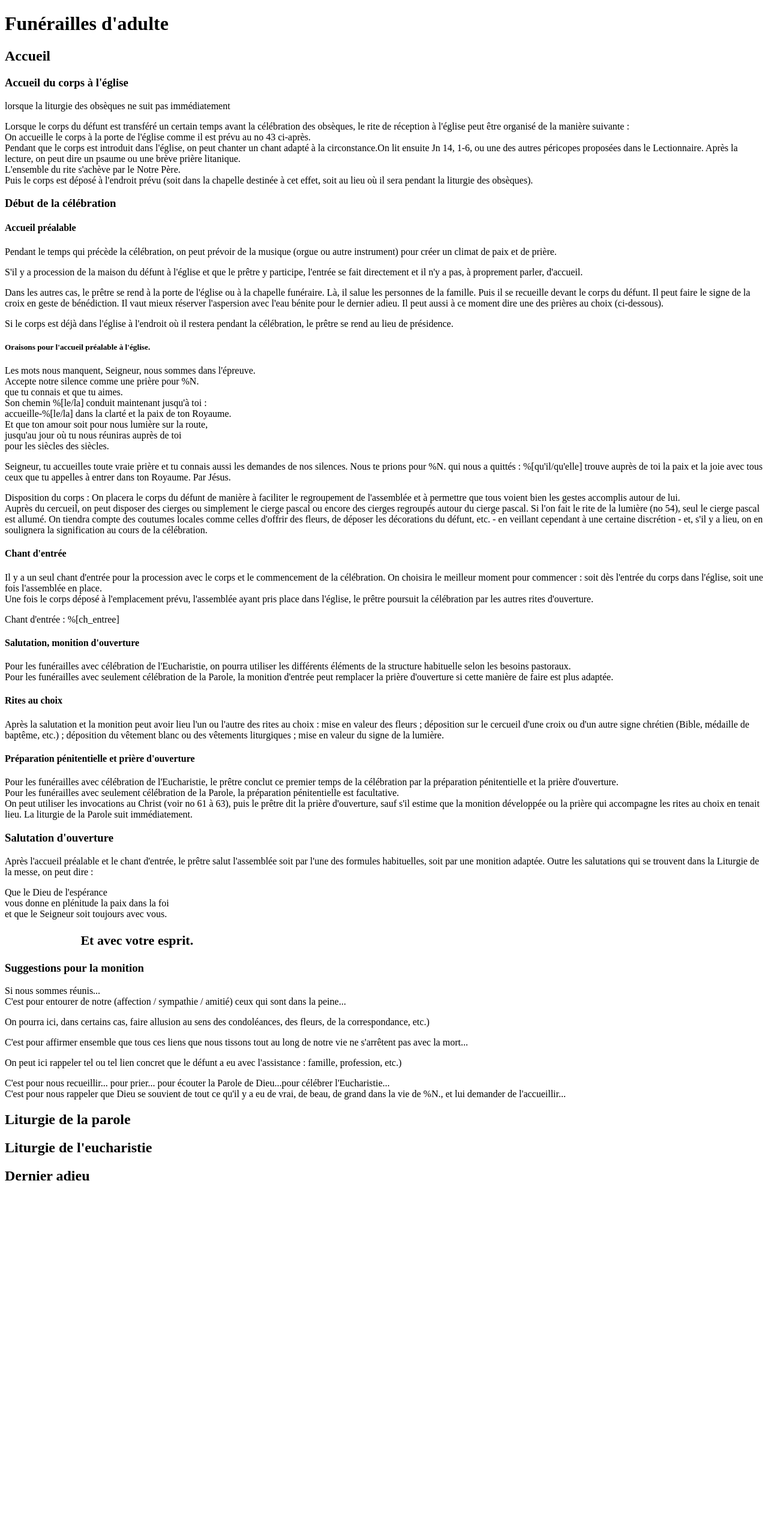
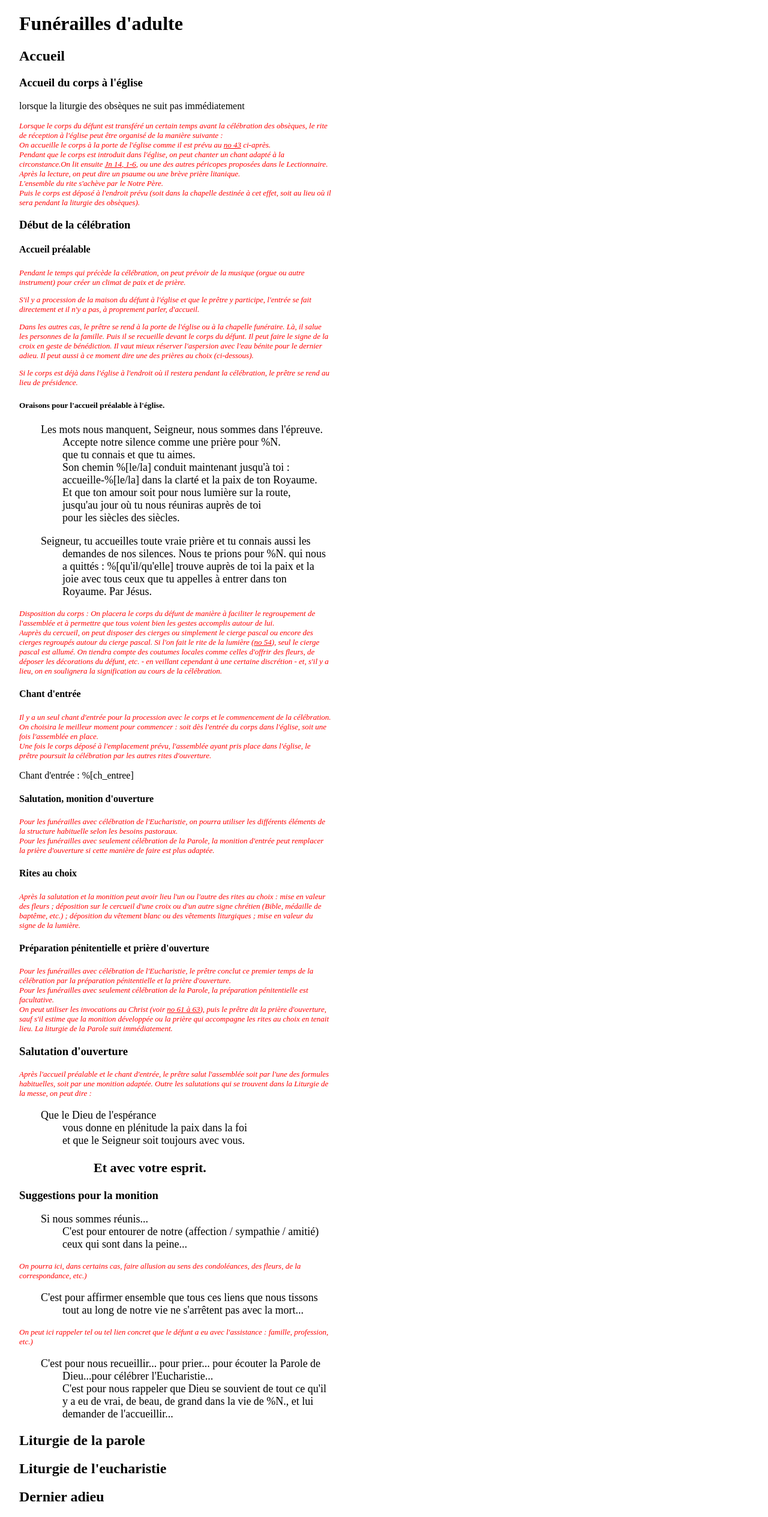
Before and after one commit to ThomasJosephMalenfant/tXts, a PHP site: page /rites/funerailles.html in a window 1280 px wide. Shown: the whole page at 60% size. Before the commit the page ends 1968 px from the top, so only its background shows below. Run offline with PHP 8.4, Linux system fonts and the light colour scheme.

Commit message:
Update rites.css
Ajout mise en forme de base pour .rubrique et .oraison

```diff
--- a/rites/rites.css
+++ b/rites/rites.css
@@ -1,4 +1,8 @@
 @import "../commun/commun.css" ;
+
+body {
+	margin-left: 2em;
+}
 
 div {
     margin-bottom: 10px;
@@ -8,3 +12,21 @@ label {
     display: inline-block;
     width: 180px;
 }
+
+.rubrique {
+	color: #FF0000;
+	font-size: small;
+	font-style: italic;
+	width: 40em;
+}
+
+.oraison {
+	margin-left: 4em;
+	text-indent: -2em;
+	width: 25em;
+	font-size: large;
+}
+
+.ref {
+	text-decoration: underline;
+}
```
